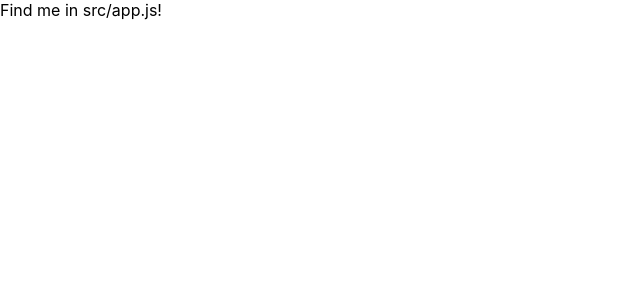
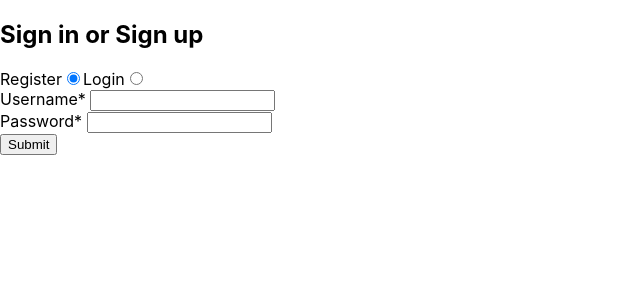
Before and after one commit to lisabergstrom/final-project-frontend, a React (Create React App) app: page /login in a window 1280 px wide. Shown: the top 300 px of the page, without its empty margins (0-640 px from the left). Built offline with nearby package versions, Linux system fonts and the light colour scheme.

Commit message:
added login part

```diff
--- a/src/App.js
+++ b/src/App.js
@@ -1,9 +1,42 @@
-import React from 'react'
+/*eslint-disable*/
+
+import React from "react";
+import { BrowserRouter, Routes, Route } from "react-router-dom";
+
+import Login from "components/Login";
+import Main from "components/Main";
+import NotFound from "components/NotFound";
+
+import { Provider } from "react-redux";
+import { configureStore, combineReducers } from "@reduxjs/toolkit";
+
+import user from "reducers/user";
+
+const reducer = combineReducers({
+  user: user.reducer,
+});
+
+const store = configureStore({ reducer });
 
 export const App = () => {
   return (
-    <div>
-      Find me in src/app.js!
-    </div>
-  )
-}
+    <Provider store={store}>
+      <BrowserRouter>
+        <Routes>
+          <Route path="/login" element={<Login />}></Route>
+          <Route path="/" element={<Main />}></Route>
+          <Route path="*" element={<NotFound />}></Route>
+        </Routes>
+      </BrowserRouter>
+    </Provider>
+  );
+};
+
+// export const App = () => {
+//   return (
+//     <div>
+//       Find me in src/app.js!
+//       <Login />
+//     </div>
+//   );
+// };
--- /dev/null
+++ b/src/components/Login.js
@@ -0,0 +1,113 @@
+import React, { useState, useEffect } from "react";
+import { useDispatch, useSelector, batch } from "react-redux";
+import { useNavigate } from "react-router-dom";
+import { API_URL } from "utils/utils";
+
+import user from "reducers/user";
+
+const Login = () => {
+  const [username, setUsername] = useState("");
+  const [password, setPassword] = useState("");
+  const [validationError, setValidationError] = useState(null);
+
+  const [mode, setMode] = useState("register");
+
+  const dispatch = useDispatch();
+  const navigate = useNavigate();
+  const accessToken = useSelector((store) => store.user.accessToken);
+
+  useEffect(() => {
+    if (accessToken) {
+      navigate("/");
+    }
+  }, [accessToken]);
+
+  const onFormSubmit = (event) => {
+    event.preventDefault();
+
+    const options = {
+      method: "POST",
+      headers: {
+        "Content-Type": "application/json",
+      },
+
+      body: JSON.stringify({ username, password }),
+    };
+    fetch(API_URL(mode), options)
+      .then((res) => res.json())
+      .then((data) => {
+        console.log(data);
+        if (data.success) {
+          batch(() => {
+            dispatch(user.actions.setUserId(data.userId));
+            dispatch(user.actions.setAccessToken(data.accessToken));
+            dispatch(user.actions.setUserName(data.username));
+            dispatch(user.actions.setError(null));
+            setValidationError(null);
+          });
+        } else {
+          batch(() => {
+            dispatch(user.actions.setError(data.response));
+            dispatch(user.actions.setUserId(null));
+            dispatch(user.actions.setAccessToken(null));
+            dispatch(user.actions.setUserName(null));
+            setValidationError(data.response);
+          });
+        }
+      });
+  };
+
+  return (
+    <section>
+      <h1>Sign in or Sign up</h1>
+      <div className="radio-container">
+        <label htmlFor="register">Register</label>
+        <input
+          type="radio"
+          id="register"
+          checked={mode === "register"}
+          onChange={() => setMode("register")}
+        />
+        <label htmlFor="login">Login</label>
+        <input
+          type="radio"
+          id="login"
+          checked={mode === "login"}
+          onChange={() => setMode("login")}
+        />
+      </div>
+      <form onSubmit={onFormSubmit}>
+        <div className="input-field">
+          <label htmlFor="username">
+            Username
+            <span className="required">* </span>
+          </label>
+          <input
+            type="text"
+            id="username"
+            value={username}
+            onChange={(e) => setUsername(e.target.value)}
+          />
+        </div>
+        <div className="input-field">
+          <label htmlFor="password">
+            Password
+            <span className="required">* </span>
+          </label>
+          <input
+            type="password"
+            id="password"
+            value={password}
+            onChange={(e) => setPassword(e.target.value)}
+          />
+        </div>
+        {validationError !== null && (
+          <p className="error-message">{validationError}</p>
+        )}
+        <button type="submit">Submit</button>
+      </form>
+    </section>
+  );
+};
+
+export default Login;
--- /dev/null
+++ b/src/components/Main.js
@@ -0,0 +1,36 @@
+import React, { useEffect } from "react";
+import { useSelector } from "react-redux";
+import { useNavigate } from "react-router-dom";
+import { useDispatch } from "react-redux";
+import user from "reducers/user";
+// import paradise1 from "../assets/paradise1.jpg";
+
+const Main = () => {
+  const accessToken = useSelector((store) => store.user.accessToken);
+  const navigate = useNavigate();
+  const dispatch = useDispatch();
+
+  useEffect(() => {
+    if (!accessToken) {
+      navigate("/login");
+    }
+  }, [accessToken]);
+
+  return (
+    <>
+      <h1>Welcome!</h1>
+      <div>{/* <img src={paradise1} alt="paradise" /> */}</div>
+      <button
+        type="button"
+        onClick={() => {
+          navigate("/login");
+          dispatch(user.actions.setAccessToken(null));
+        }}
+      >
+        Log out
+      </button>
+    </>
+  );
+};
+
+export default Main;
--- /dev/null
+++ b/src/components/NotFound.js
@@ -0,0 +1,7 @@
+import React from "react";
+
+const NotFound = () => {
+  return <h1>Not found...</h1>;
+};
+
+export default NotFound;
--- /dev/null
+++ b/src/reducers/user.js
@@ -0,0 +1,27 @@
+import { createSlice } from "@reduxjs/toolkit";
+
+const user = createSlice({
+  name: "user",
+  initialState: {
+    userId: null,
+    username: null,
+    accessToken: null,
+    error: null,
+  },
+  reducers: {
+    setUserId: (store, action) => {
+      store.userId = action.payload;
+    },
+    setUserName: (store, action) => {
+      store.username = action.payload;
+    },
+    setAccessToken: (store, action) => {
+      store.accessToken = action.payload;
+    },
+    setError: (store, action) => {
+      store.error = action.payload;
+    },
+  },
+});
+
+export default user;
--- /dev/null
+++ b/src/utils/utils.js
@@ -0,0 +1,3 @@
+const BASE_URL = "http://localhost:8080";
+
+export const API_URL = (slug) => `${BASE_URL}/${slug}`;
```
Also changed, not shown: package.json (+6 -2 lines), src/index.js (+6 -5 lines), 1 other file (tests, documents, lock files or other folders).
